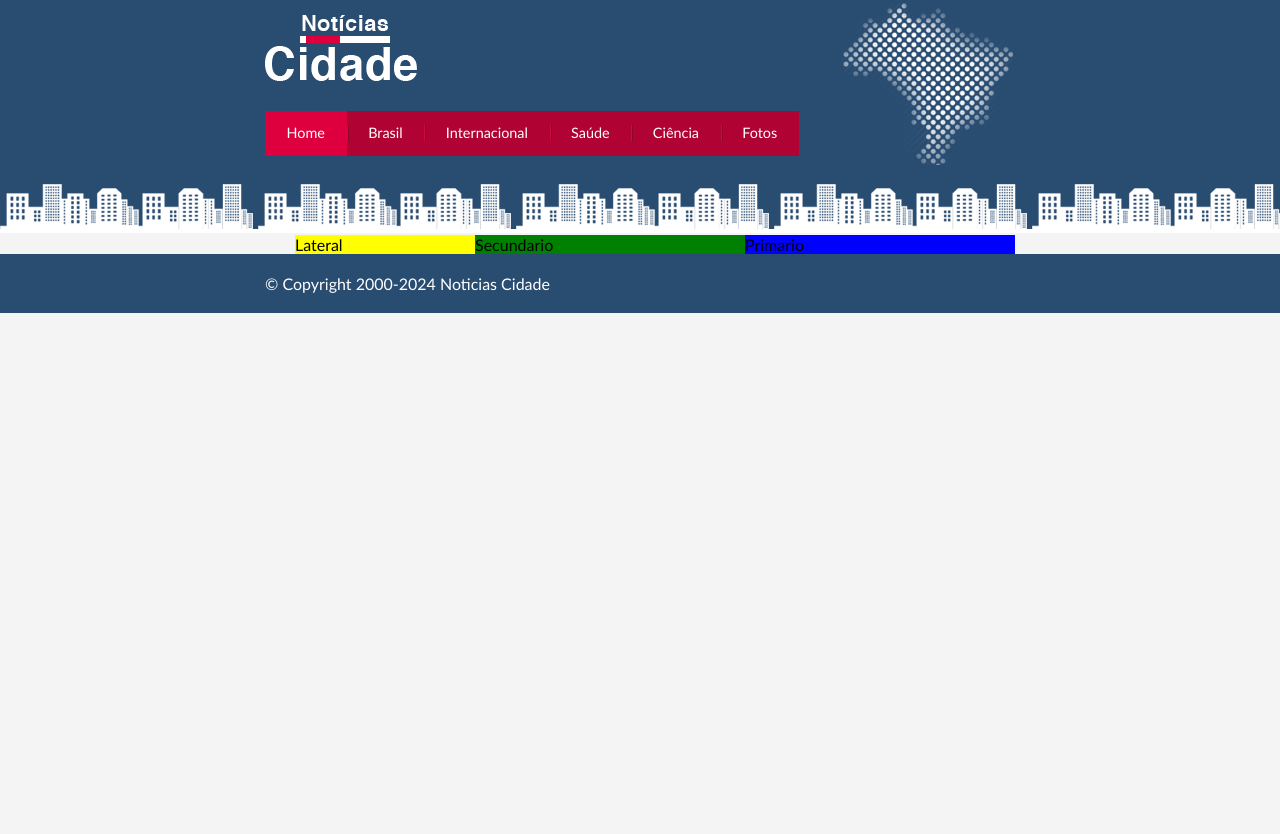
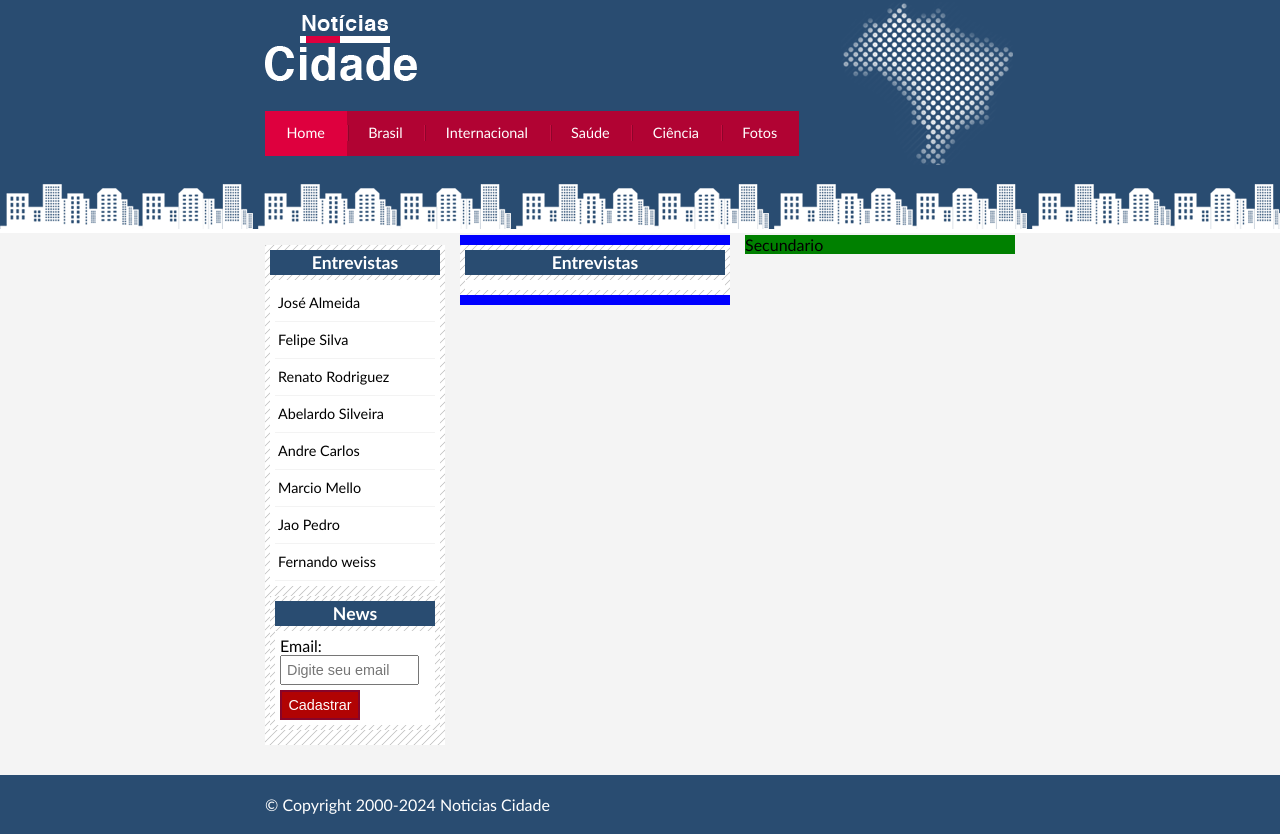
Before and after one commit to whoisrfael/projetoUnes, a plain HTML site: page CidadeNoticias/index.html in a window 1280 px wide. Before the commit the page ends 800 px from the top, so only its background shows below. Drawn offline with Linux system fonts and the light colour scheme.

Commit message:
Iserção menu de entrvistas

```diff
--- a/CidadeNoticias/css/style.css
+++ b/CidadeNoticias/css/style.css
@@ -84,23 +84,99 @@ body.fotos #navegacao a#fotos
 
 }
 
+#lateral {
+    width: 180px;
+    float: left;
+    margin: 0 0 20px -750px;
+}
+
+/* Primary Content */
+
 #primario {
     width: 270px;
     background: blue;
-    float: right;
+    float: left;
+    margin: 0 0 20px 195px;
+}
+
+#duas-colunas #primario {
+    width: 555px;
+}
+
+#uma-coluna #primario {
+    width: 750px;
+    margin: 0 0 20px 0;
 }
 
 #secundario {
     width: 270px;
     background: green;
-    float: right;
+    float: left;
+    margin: 0 0 20px 15px;
 }
 
-#lateral {
-    width: 180px;
-    background: yellow;
-    float: right;
+
+/* Caixa */
+
+.caixa {
+    background: #f3f3f3 url(../img/fundo-caixa.png);
+    margin: 10px 0;
+    padding: 5px;
 }
+
+h2 {
+    font-size: 1.1em;
+    background: #294c71;
+    color: #fff;
+    padding: 2px;
+    text-align: center;
+}
+
+.caixa-conteudo {
+    background: #fff;
+    padding: 5px;
+    margin-top: 5px;
+}
+
+/* Formatar links lateral */
+
+#lateral ul a {
+    font-size: 0.9em;
+    padding: 3px;
+    display: block;
+    line-height: 30px;
+    color: #000;
+    text-decoration: none;
+    border-bottom: 1px solid #f3f3f3;
+}
+
+#lateral ul a:hover {
+    color: #294c71;
+    background: #f9f9f9 url(../img/marcador.png) no-repeat left center;
+    padding-left: 20px;
+}
+
+label {
+    display: block;
+    cursor: pointer;
+}
+
+input {
+    padding: 5px;
+    width: 125px;
+    font-size: 0.9em;
+}
+
+input.submit {
+    width: 80px;
+    color: #fff;
+    background-color: #b10303;
+    border: 2px solid #870529;
+    margin-top: 5px;
+}
+
+
+
 
 #container-rodape {
     background: #294c71;
--- a/CidadeNoticias/index.html
+++ b/CidadeNoticias/index.html
@@ -6,7 +6,7 @@
     <title>Document</title>
     <link rel="stylesheet" href="css/style.css">
 </head>
-<body class="home">
+<body id="tres-coluna" class="home">
 
     <!-- Inicio container -->
     <div id="container">
@@ -45,9 +45,67 @@
         <!-- Inicio Conteudo -->
        <div id="conteudo">
 
-            <div id="primario">Primario</div>
+            <div id="primario">
+
+                <div class="caixa">
+                    <h2>Entrevistas</h2>
+                    <div class="caixa-conteudo">
+
+
+
+                    </div>
+
+                </div>
+
+            </div>
             <div id="secundario">Secundario</div>
-            <div id="lateral">Lateral</div>
+
+            <!-- Inicio Menu lateral-->
+            <div id="lateral">
+
+                <div class="caixa">
+                    <h2>Entrevistas</h2>
+                    <div class="caixa-conteudo">
+
+                        <ul>
+                            <li><a href="">José Almeida</a></li>
+                            <li><a href="">Felipe Silva</a></li>
+                            <li><a href="">Renato Rodriguez</a></li>
+                            <li><a href="">Abelardo Silveira</a></li>
+                            <li><a href="">Andre Carlos</a></li>
+                            <li><a href="">Marcio Mello</a></li>
+                            <li><a href=""> Jao Pedro </a></li>
+                            <li><a href="">Fernando weiss</a></li>
+                        </ul>
+
+
+                    </div>
+
+                    <div class="caixa">
+                        <h2>News</h2>
+                        <div class="caixa-conteudo">
+
+                            <form action="">
+                                <div>
+                                    <label for="email">Email:</label>
+                                    <input type="text" name="Email" id="email" placeholder="Digite seu email">
+
+                                </div>
+
+                                <div>
+                                    <input class="submit" type="submit" value="Cadastrar">
+                                </div>
+
+                            </form>
+
+                        </div>
+
+                    </div>
+
+                </div>
+
+            </div>
+            <!-- Fim Menu lateral-->
 
        </div>
        <!-- Fim Conteudo -->
```
